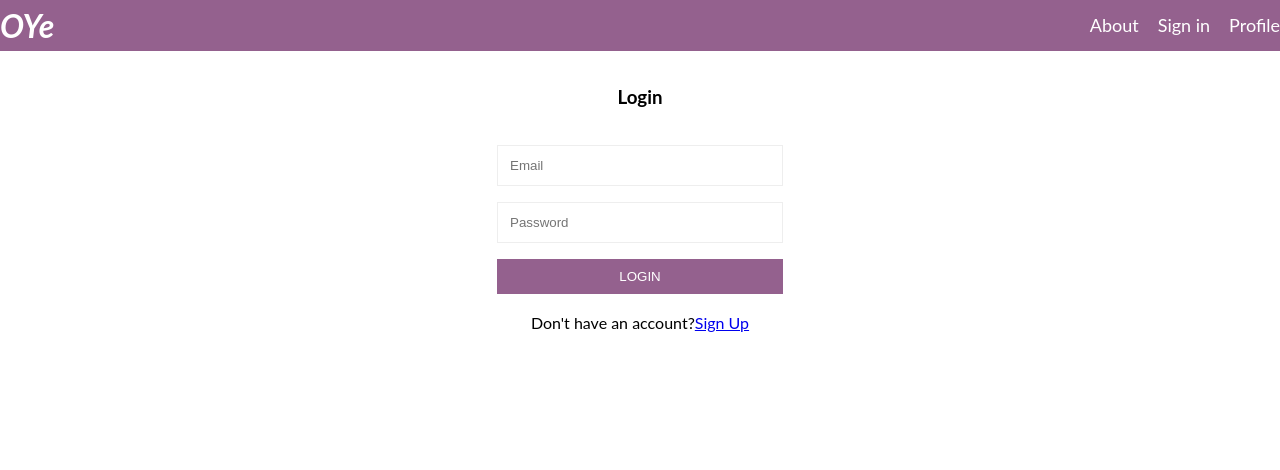
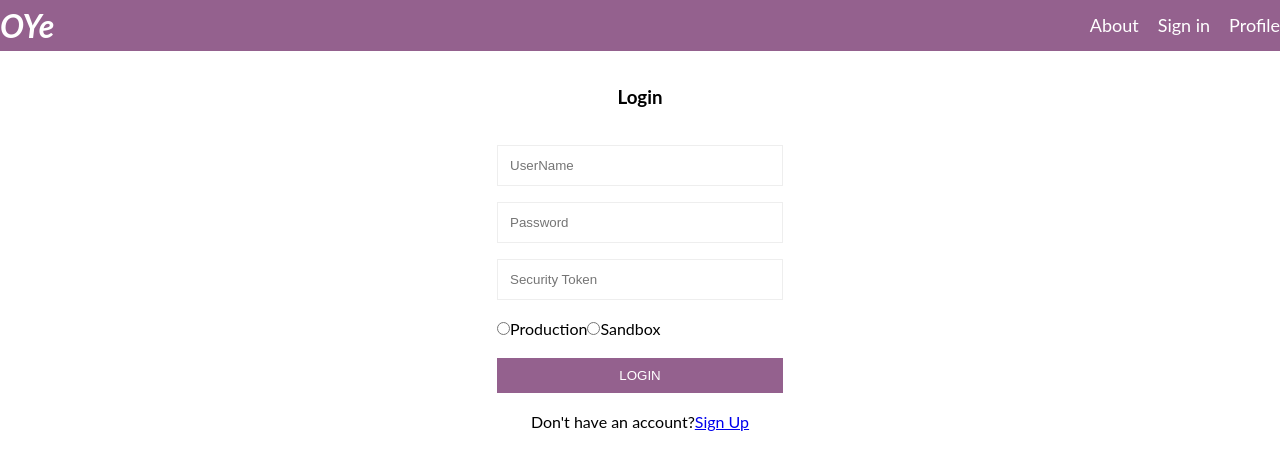
Before and after one commit to Sarveshgithub/Nomad, a React (Create React App) app in the folder client/: page /signin in a window 1280 px wide. Shown: the top 470 px of the page. Built offline with nearby package versions, Linux system fonts and the light colour scheme.

Commit message:
update components

```diff
--- a/client/src/component/Signin.js
+++ b/client/src/component/Signin.js
@@ -1,22 +1,126 @@
-import React from "react";
+import React, { useState, useEffect } from "react";
 import { Link } from "react-router-dom";
+import axios from "axios";
 function Signin() {
+  const [user, setUser] = useState({
+    userName: "",
+    password: "",
+    secToken: "",
+    orgType: "",
+  });
+  const [error, setError] = useState({});
+  const [serverError, setServerError] = useState("");
+  const [isSubmitting, setIsSubmitting] = useState(false);
+  const onchange = (event) => {
+    const { name, value } = event.target;
+    setUser({
+      ...user,
+      [name]: value,
+    });
+  };
+  const validation = () => {
+    const tempErr = {};
+    if (!user.userName) {
+      tempErr["userName"] = "Required";
+    }
+    if (!user.password) {
+      tempErr["password"] = "Required";
+    }
+    if (!user.secToken) {
+      tempErr["secToken"] = "Required";
+    }
+    if (!user.orgType) {
+      tempErr["orgType"] = "Required";
+    }
+    return tempErr;
+  };
+  const submitHandler = (event) => {
+    event.preventDefault();
+    setError(validation());
+    setIsSubmitting(true);
+  };
+  useEffect(() => {
+    if (Object.keys(error).length === 0 && isSubmitting) {
+      loginUser();
+    }
+  }, [error]);
+  const loginUser = () => {
+    console.log("test::", user);
+    axios
+      .post("/api/user/login", user)
+      .then((response) => {
+        console.log(response);
+      })
+      .catch((error) => {
+        console.log(error.response);
+        if (error) {
+          const {
+            response: {
+              data: { status, message },
+            },
+          } = error;
+          setServerError(message);
+        }
+      });
+  };
   return (
     <section>
       <div className="wrap">
-        <form className="login-form">
+        <form className="login-form" onSubmit={submitHandler} noValidate>
           <div className="form-header">
             <h3>Login</h3>
+            {serverError && <p className="redColor">{serverError}</p>}
           </div>
           <div className="form-group">
-            <input type="text" className="form-input" placeholder="Email" />
+            <input
+              type="text"
+              className="form-input"
+              name="userName"
+              value={user.userName}
+              onChange={onchange}
+              placeholder="UserName"
+            />
+            {error.userName && <p className="redColor">{error.userName}</p>}
           </div>
           <div className="form-group">
             <input
               type="password"
               className="form-input"
               placeholder="Password"
+              name="password"
+              value={user.password}
+              onChange={onchange}
             />
+            {error.password && <p className="redColor">{error.password}</p>}
+          </div>
+          <div className="form-group">
+            <input
+              type="password"
+              className="form-input"
+              placeholder="Security Token"
+              name="secToken"
+              value={user.secToken}
+              onChange={onchange}
+            />
+            {error.secToken && <p className="redColor">{error.secToken}</p>}
+          </div>
+          <div className="form-group">
+            <input
+              type="radio"
+              value="https://login.salesforce.com"
+              name="orgType"
+              onChange={onchange}
+            />
+            {"Production"}
+            <input
+              type="radio"
+              value="https://test.salesforce.com"
+              name="gender"
+              name="orgType"
+              onChange={onchange}
+            />
+            {"Sandbox"}
+            {error.orgType && <p className="redColor">{error.orgType}</p>}
           </div>
           <div className="form-group">
             <button className="form-button" type="submit">
```
Also changed, not shown: 1 other file (tests, documents, lock files or other folders).
